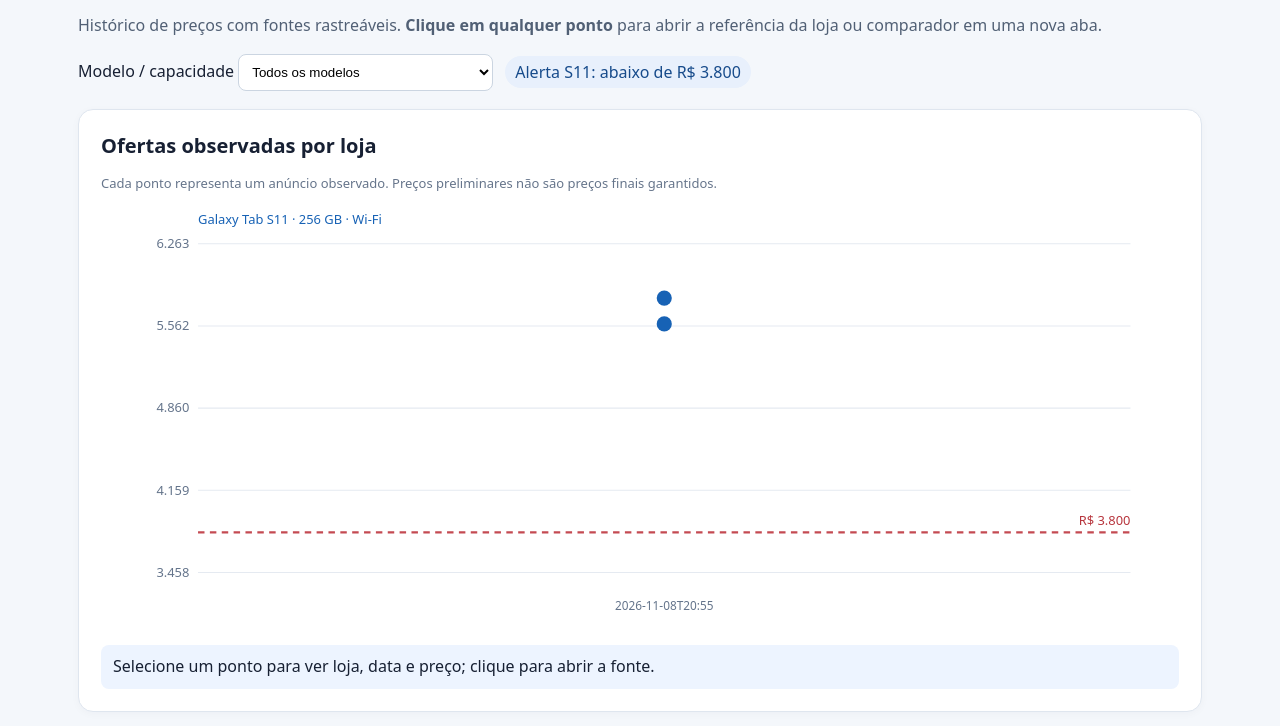
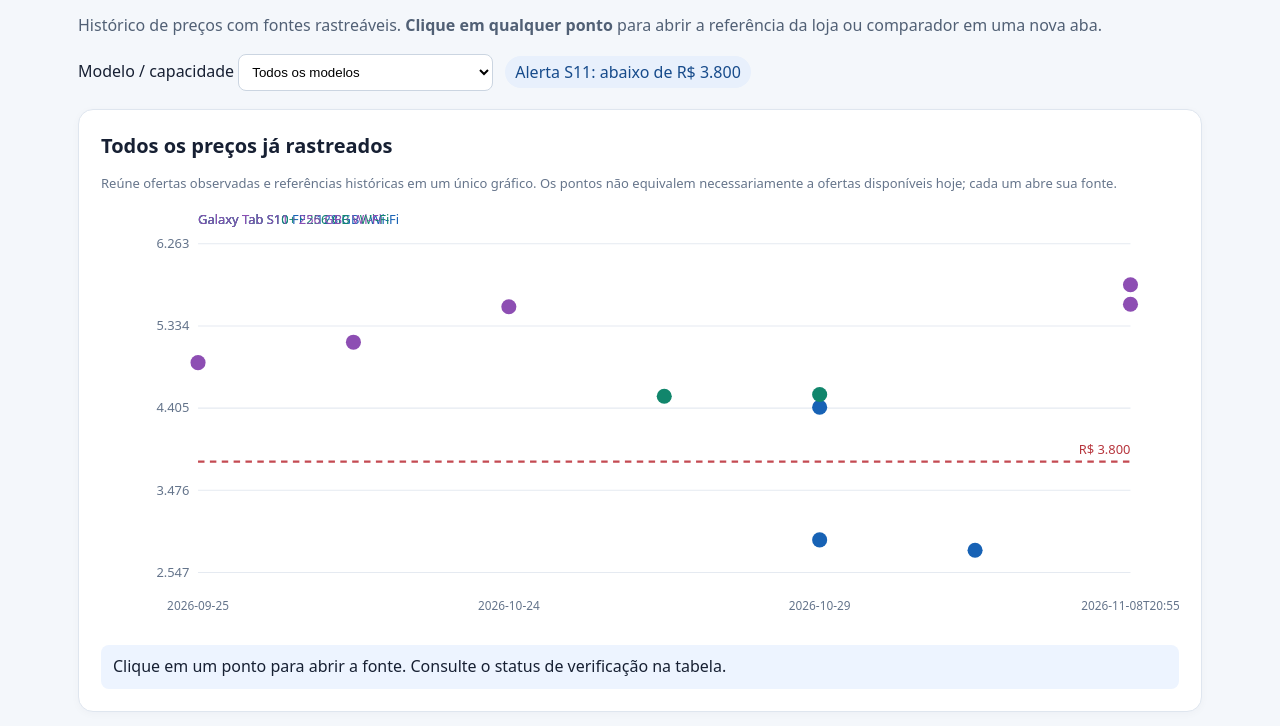
Before and after one commit to guilhermeodk/galaxy-tab-dashboard, a plain HTML site: page index.html in a window 1280 px wide. Shown: the part 74-800 px from the top of the page. Drawn offline with Linux system fonts and the light colour scheme.

Commit message:
Show all previously tracked prices together with clickable source points

```diff
--- a/index.html
+++ b/index.html
@@ -6,7 +6,7 @@
 </style></head><body><main>
 <h1>Galaxy Tab · Painel de preços</h1><p>Histórico de preços com fontes rastreáveis. <strong>Clique em qualquer ponto</strong> para abrir a referência da loja ou comparador em uma nova aba.</p>
 <div class="controls"><label>Modelo / capacidade <select id="sku"><option value="">Todos os modelos</option></select></label><span class="pill">Alerta S11: abaixo de R$ 3.800</span></div>
-<section class="card"><h2>Ofertas observadas por loja</h2><p class="muted">Cada ponto representa um anúncio observado. Preços preliminares não são preços finais garantidos.</p><div id="offersGraph"></div><div id="offersTip" class="tip">Selecione um ponto para ver loja, data e preço; clique para abrir a fonte.</div></section>
+<section class="card"><h2>Todos os preços já rastreados</h2><p class="muted">Reúne ofertas observadas e referências históricas em um único gráfico. Os pontos não equivalem necessariamente a ofertas disponíveis hoje; cada um abre sua fonte.</p><div id="combinedGraph"></div><div id="combinedTip" class="tip">Clique em um ponto para abrir a fonte. Consulte o status de verificação na tabela.</div></section><section class="card"><h2>Ofertas observadas por loja</h2><p class="muted">Cada ponto representa um anúncio observado. Preços preliminares não são preços finais garantidos.</p><div id="offersGraph"></div><div id="offersTip" class="tip">Selecione um ponto para ver loja, data e preço; clique para abrir a fonte.</div></section>
 <section class="card"><h2>Histórico externo</h2><p class="muted">Pontos isolados de fontes históricas; não representam uma série contínua. Algumas fontes são comparadores, não anúncios diretos da loja.</p><div id="externalGraph"></div><div id="externalTip" class="tip">Passe o mouse ou toque em um ponto para identificar a fonte. Clique para abrir.</div></section>
 <section class="card"><h2>Histórico próprio: mínimo, média e máximo</h2><p class="muted">Faixa entre mínimo e máximo, com média central. Somente amostras verificadas e comparáveis.</p><div id="summaryGraph"></div><div id="summaryTip" class="tip">Clique nos pontos para ver os links das ofertas que compõem a amostra.</div></section>
 <section class="card"><h2>Fontes e ofertas</h2><div class="scroll"><table><thead><tr><th>Data</th><th>Modelo</th><th>Fonte</th><th>Preço</th><th>Condição</th></tr></thead><tbody id="sourceRows"></tbody></table></div></section>
@@ -49,7 +49,10 @@ function draw(target,tipId,rows,type){
 function render(){
  const filter=$('sku').value;
  const offers=DATA.offers.filter(r=>!filter||sku(r)===filter),external=DATA.external.filter(r=>!filter||sku(r)===filter),summaries=DATA.summaries.filter(r=>!filter||sku(r)===filter);
- draw('offersGraph','offersTip',offers.map(r=>({date:r.observed_at_brt,sku:sku(r),value:r.price_brl,store:r.store,url:r.url})),'offer');
+ const observedPoints=offers.map(r=>({date:r.observed_at_brt,sku:sku(r),value:r.price_brl,store:r.store+' (observado; '+r.verification_status+')',url:r.url}));
+ const historicalPoints=external.map(r=>({date:r.record_date,sku:sku(r),value:r.value_brl,store:r.source+' (histórico; '+r.verification_status+')',url:r.url}));
+ draw('combinedGraph','combinedTip',[...observedPoints,...historicalPoints],'combined');
+ draw('offersGraph','offersTip',observedPoints,'offer');
  draw('externalGraph','externalTip',external.map(r=>({date:r.record_date,sku:sku(r),value:r.value_brl,store:r.source,url:r.url})),'external');
  draw('summaryGraph','summaryTip',summaries.map(r=>({date:r.observed_at_brt,sku:sku(r),value:r.mean_brl,low:r.min_brl,high:r.max_brl,store:'Média de '+r.n_offers+' ofertas',urls:DATA.offers.filter(o=>o.observed_at_brt===r.observed_at_brt&&sku(o)===sku(r)&&['verified','verified_comparable'].includes(o.verification_status)).map(o=>o.url)})),'summary');
  const body=$('sourceRows');body.replaceChildren();
```
